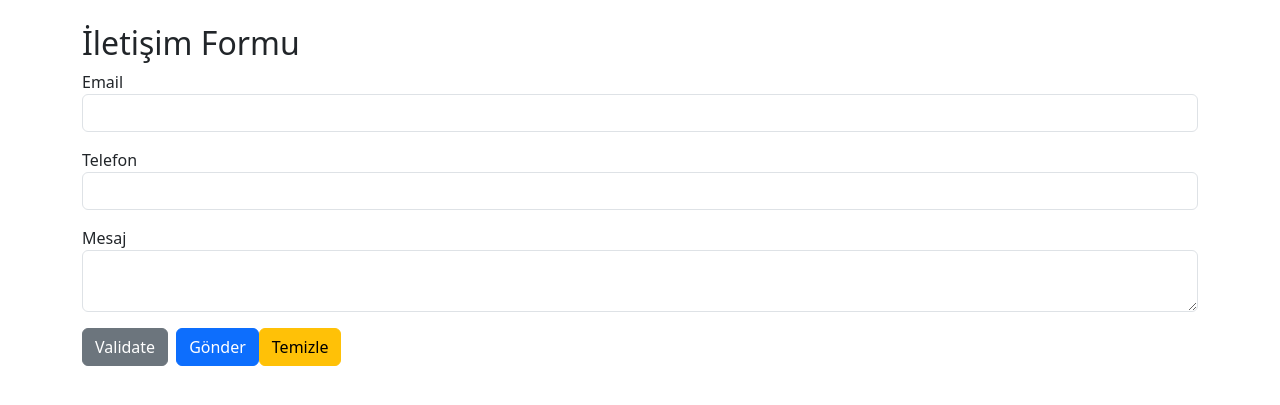
After one commit to rnbirinci/WebProje, a PHP site: page /iletisim.html in a window 1280 px wide. The commit adds this page. Shown: the top 405 px of the page. Run offline with PHP 8.4, Linux system fonts and the light colour scheme.

Commit message:
beşinci commit

```diff
--- a/heritage.html
+++ b/heritage.html
@@ -8,7 +8,7 @@
   <link rel="stylesheet" href="css/styles.css">
 </head>
 <body>
-  <div class="container py-4">
+  <div class="container py-4" style="text-align: center;">
     <h2>Gümüşhane Spor</h2>
     <p>Gümüşhane futbol takımı hakkında bilgi için:</p>
     <a href="https://www.tff.org/Default.aspx?pageID=28&kulupID=1096" target="_blank">TFF Gümüşhane Spor</a>
--- /dev/null
+++ b/iletisim.html
@@ -0,0 +1,104 @@
+<!--
+<!DOCTYPE html>
+<html lang="tr">
+<head>
+  <meta charset="UTF-8"><meta name="viewport" content="width=device-width, initial-scale=1">
+  <title>İletişim</title>
+  <script src="https://unpkg.com/vue@3/dist/vue.global.js"></script>
+  <link href="https://cdn.jsdelivr.net/npm/bootstrap@5.3.0/dist/css/bootstrap.min.css" rel="stylesheet">
+  <link rel="stylesheet" href="css/styles.css">
+</head>
+<body>
+  <div id="contactApp" class="container py-4">
+    <h2>İletişim Formu</h2>
+    <form @submit.prevent="handleSubmit" @reset.prevent="handleReset">
+      <div class="mb-3">
+        <label>Email</label>
+        <input v-model="form.email" type="email" class="form-control" required>
+      </div>
+      <div class="mb-3">
+        <label>Telefon</label>
+        <input v-model="form.phone" type="text" class="form-control" required>
+      </div>
+      <div class="mb-3">
+        <label>Mesaj</label>
+        <textarea v-model="form.message" class="form-control" required></textarea>
+      </div>
+      <button type="button" class="btn btn-secondary me-2" @click="validate()">Validate</button>
+      <button type="submit" class="btn btn-primary">Gönder</button>
+      <button type="reset" class="btn btn-warning">Temizle</button>
+    </form>
+    <div v-if="submitted">
+      <h3>Gönderilen Bilgiler</h3>
+      <pre>{{ form }}</pre>
+    </div>
+  </div>
+  <script src="contact.js"></script>
+</body>
+</html>
+-->
+
+<!DOCTYPE html>
+<html lang="tr">
+<head>
+  <meta charset="UTF-8">
+  <meta name="viewport" content="width=device-width, initial-scale=1">
+  <title>İletişim</title>
+  <script src="https://unpkg.com/vue@3/dist/vue.global.js"></script>
+  <link href="https://cdn.jsdelivr.net/npm/bootstrap@5.3.0/dist/css/bootstrap.min.css" rel="stylesheet">
+</head>
+<body>
+  <div id="contactApp" class="container py-4">
+    <h2>İletişim Formu</h2>
+    <form ref="form" action="iletisim_sonuc.php" method="GET">
+      <div class="mb-3">
+        <label>Email</label>
+        <input v-model="form.email" name="email" type="text" class="form-control">
+      </div>
+      <div class="mb-3">
+        <label>Telefon</label>
+        <input v-model="form.phone" name="phone" type="text" class="form-control">
+      </div>
+      <div class="mb-3">
+        <label>Mesaj</label>
+        <textarea v-model="form.message" name="message" class="form-control"></textarea>
+      </div>
+      <button type="button" class="btn btn-secondary me-2" @click="validate">Validate</button>
+      <button type="button" class="btn btn-primary" @click="submit">Gönder</button>
+      <button type="reset" class="btn btn-warning" @click="resetForm">Temizle</button>
+      <div class="text-danger mt-2">{{ error }}</div>
+    </form>
+  </div>
+
+  <script>
+    Vue.createApp({
+      data() {
+        return {
+          form: { email: '', phone: '', message: '' },
+          error: ''
+        };
+      },
+      methods: {
+        validate() {
+          this.error = '';
+          if (!/\S+@\S+\.\S+/.test(this.form.email)) this.error = 'Geçersiz e-posta';
+          else if (!/^\d+$/.test(this.form.phone)) this.error = 'Telefon sadece rakam içermeli';
+          else if (!this.form.message.trim()) this.error = 'Mesaj boş olamaz';
+          else alert("Valid!");
+        },
+        submit() {
+          this.error = '';
+          if (!/\S+@\S+\.\S+/.test(this.form.email)) this.error = 'Geçersiz e-posta';
+          else if (!/^\d+$/.test(this.form.phone)) this.error = 'Telefon sadece rakam içermeli';
+          else if (!this.form.message.trim()) this.error = 'Mesaj boş olamaz';
+          else this.$refs.form.submit();
+        },
+        resetForm() {
+          this.form = { email: '', phone: '', message: '' };
+          this.error = '';
+        }
+      }
+    }).mount('#contactApp');
+  </script>
+</body>
+</html>
--- a/index.html
+++ b/index.html
@@ -10,7 +10,7 @@
 <body>
   <!-- Navbar -->
   <nav class="navbar navbar-expand-lg navbar-light bg-light">
-    <a class="navbar-brand" href="#">Ben & Gümüşhane</a>
+    <a class="navbar-brand" href="#" style="text-align: center;">RANA NİL BİRİNCİ</a>
     <button class="navbar-toggler" data-bs-toggle="collapse" data-bs-target="#nav"><span class="navbar-toggler-icon"></span></button>
     <div class="collapse navbar-collapse" id="nav">
       <ul class="navbar-nav ms-auto">
@@ -19,7 +19,7 @@
         <li class="nav-item"><a class="nav-link" href="gumushane.html">Şehrim</a></li>
         <li class="nav-item"><a class="nav-link" href="heritage.html">Mirasımız</a></li>
         <li class="nav-item"><a class="nav-link" href="interests.html">İlgi Alanlarım</a></li>
-        <li class="nav-item"><a class="nav-link" href="contact.html">İletişim</a></li>
+        <li class="nav-item"><a class="nav-link" href="iletisim.html">İletişim</a></li>
         <li class="nav-item"><a class="nav-link" href="login.html">Login</a></li>
       </ul>
     </div>
```
Also changed, not shown: contact.html (deleted, +0 -37 lines), iletisim_sonuc.php (added, +8 -0 lines), login.html (+18 -0 lines), login.php (+38 -0 lines), iletisim.js (line endings or trailing spaces).
